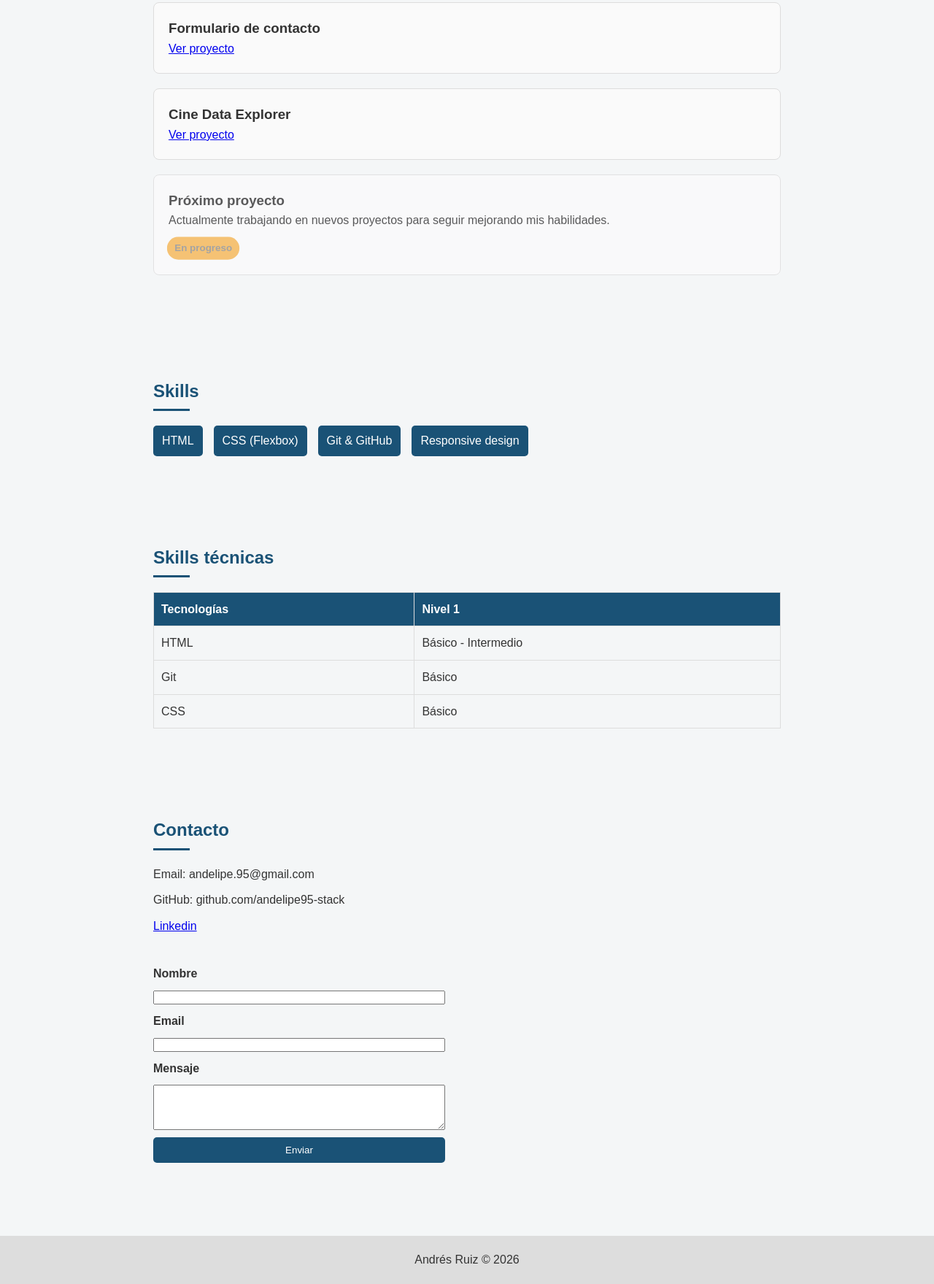
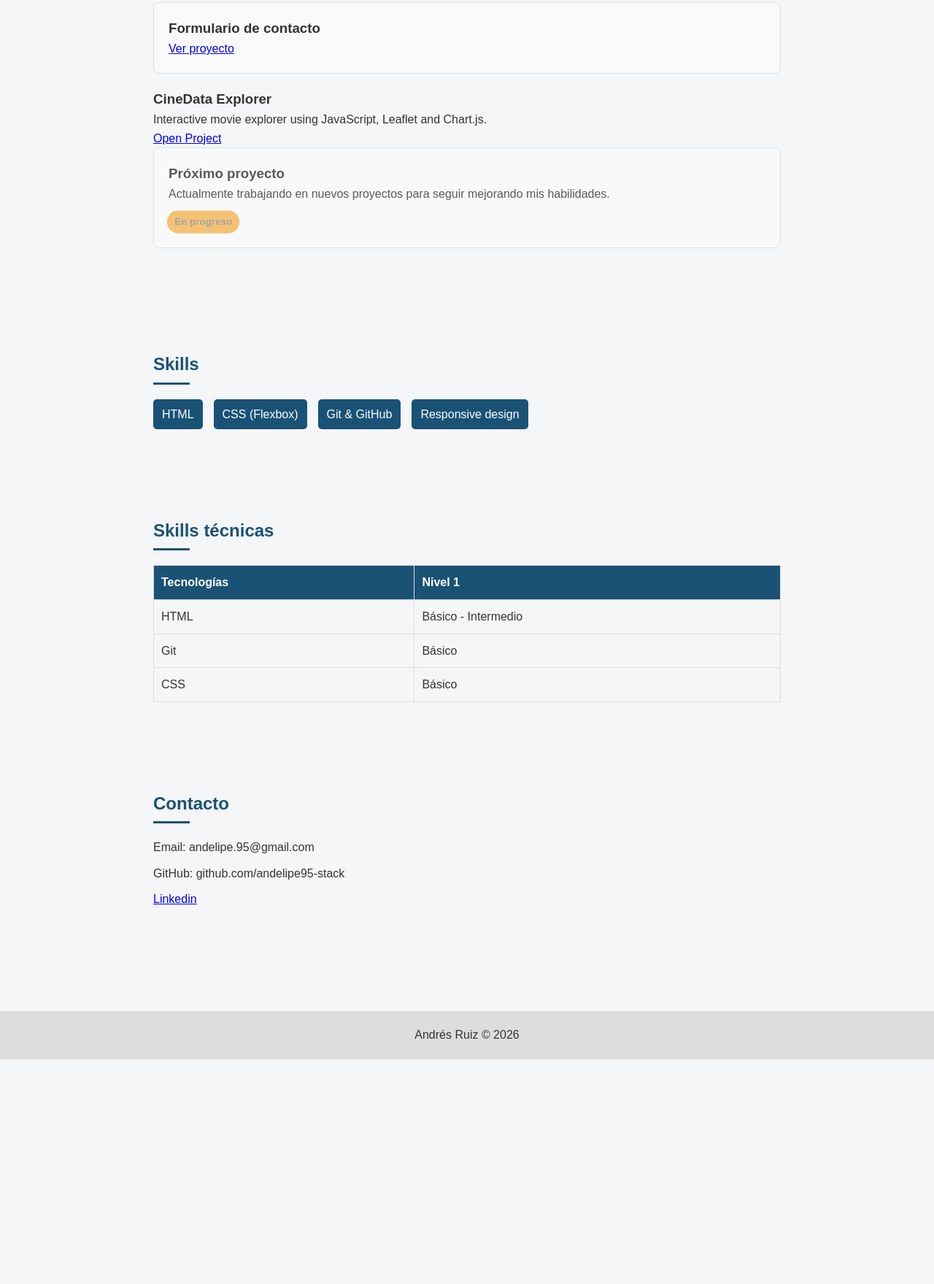
Before and after one commit to andelipe95-stack/My_portfolio, a plain HTML site: page index.html in a window 1280 px wide. Shown: the part 1130-2889 px from the top of the page at 73% size. After the commit the page ends 2581 px from the top, so only its background shows below. Drawn offline with Linux system fonts and the light colour scheme.

Commit message:
Added cine proyect

```diff
--- a/index.html
+++ b/index.html
@@ -59,13 +59,21 @@
             <h3> Formulario de contacto</h3>
             <a href="validacion.html"target="_blank">Ver proyecto</a>
 
+
         </div>
 
-        <div class="proyecto">
-            <h3> Cine Data Explorer</h3>
-            <a href="CineDataExplorer/index.html"target="_blank">Ver proyecto</a>
+        <div class="project-card">
+            <h3>CineData Explorer</h3>
+            <p> Interactive movie explorer using JavaScript, Leaflet and Chart.js.</p>
 
-        </div>
+            <a
+            href="https://andelipe95-stack.github.io/Proyecto-Integrador-CineData-Explorer/"
+            target="_blank"
+            class="project-btn">
+      Open Project
+   </a>
+
+</div>
 
 
 
@@ -140,19 +148,6 @@
             <a href="https://www.linkedin.com/in/andres-ruiz-galvis-3360481b6/" target="_blank">Linkedin</a>
         </div>
 
-                                                                                      <!--creamos formulario-->
-
-        <form class="formulario">
-            <label for="nombre">Nombre</label>
-            <input type="text" id="nombre" name="nombre" required>
-
-            <label for="email">Email</label>
-            <input type="email" id="email" name="email" required>
-
-            <label for="mensaje">Mensaje</label>
-            <textarea id="mensaje" name="mensaje" rows="4"></textarea>
-            <button type="submit">Enviar</button>
-        </form>
 
 
      </section>
```
Also changed, not shown: CineDataExplorer/index.html (deleted, +0 -78 lines).
